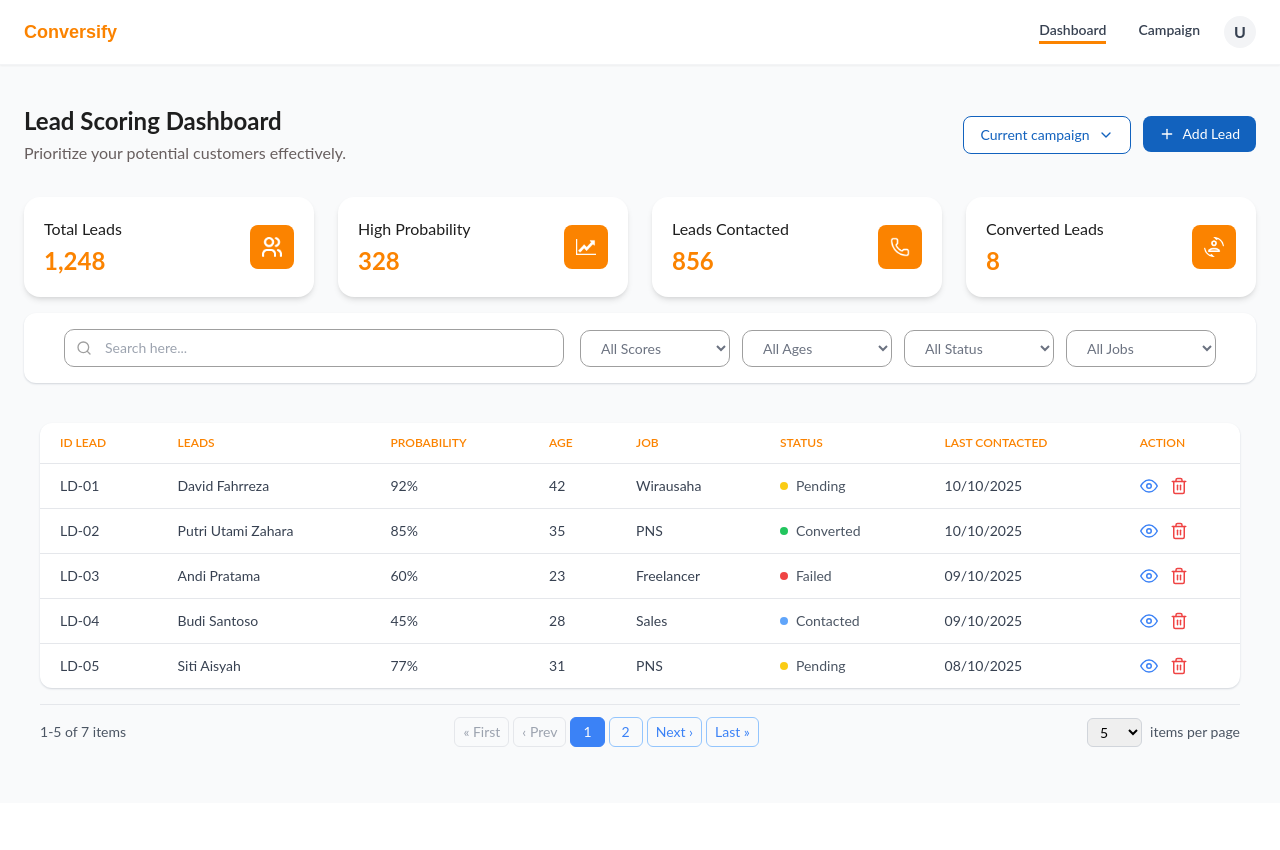
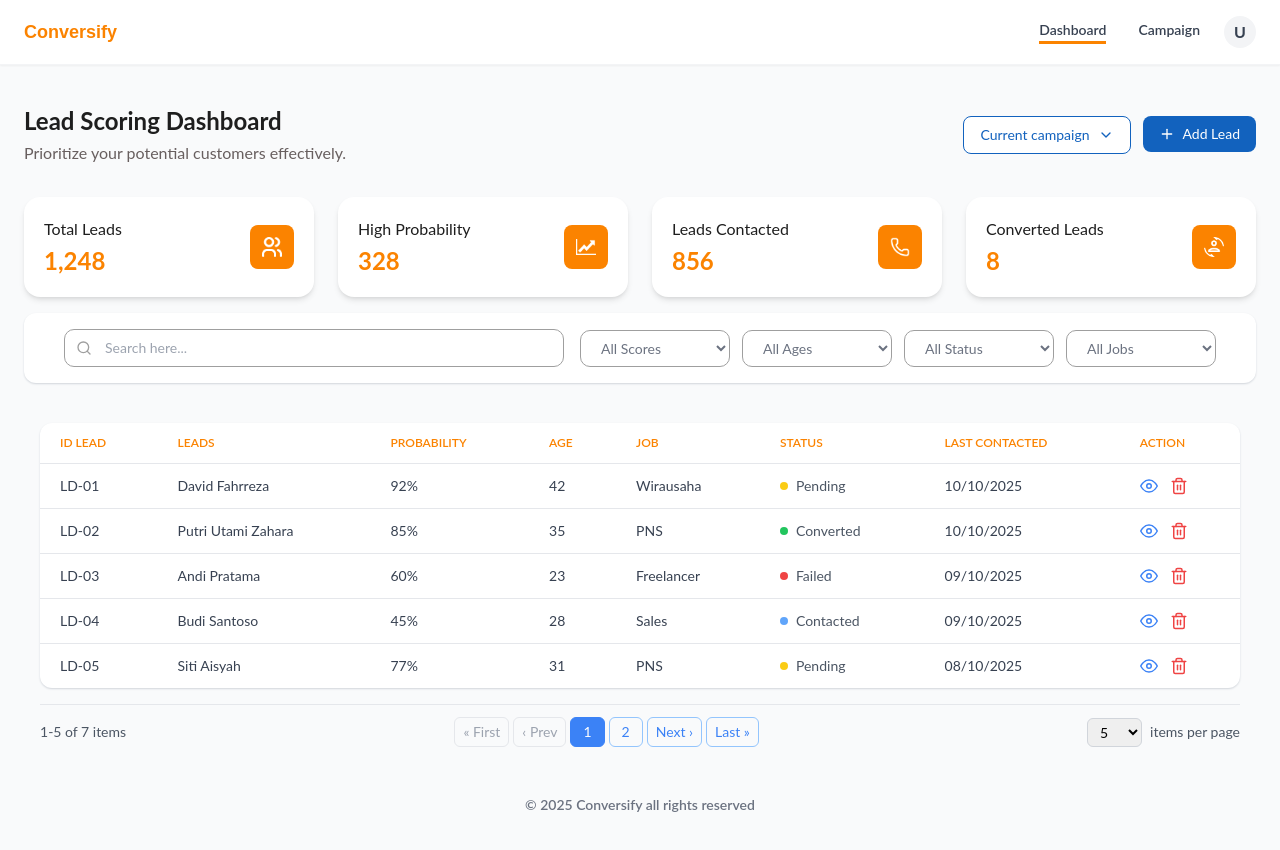
Before and after one commit to konversify-dev/FRONTEND, a React (Vite) app: page /dashboard in a window 1280 px wide. Shown: the top 850 px of the page. Before the commit the page ends 803 px from the top, so only its background shows below. Built offline with nearby package versions, Linux system fonts and the light colour scheme.

Commit message:
feat: implement Footer component in DashboardContent layout

```diff
--- a/src/components/layout/DashboardContent.jsx
+++ b/src/components/layout/DashboardContent.jsx
@@ -1,5 +1,11 @@
 import React from "react";
+import Footer from "./Footer.jsx";
 
 export default function DashboardContent({ children }) {
-  return <main className="max-w-7xl mx-auto px-6 py-10">{children}</main>;
+  return (
+    <div className="max-w-7xl mx-auto px-6 py-10 min-h-screen flex flex-col">
+      <main className="flex-grow">{children}</main>
+      <Footer />
+    </div>
+  );
 }
--- a/src/components/layout/Footer.jsx
+++ b/src/components/layout/Footer.jsx
@@ -0,0 +1,11 @@
+import React from "react";
+
+export default function Footer() {
+  return (
+    <footer className="py-4 mt-4  border-gray-200">
+      <p className="text-center text-gray-500 text-sm font-semibold">
+        © 2025 Conversify all rights reserved
+      </p>
+    </footer>
+  );
+}
```
